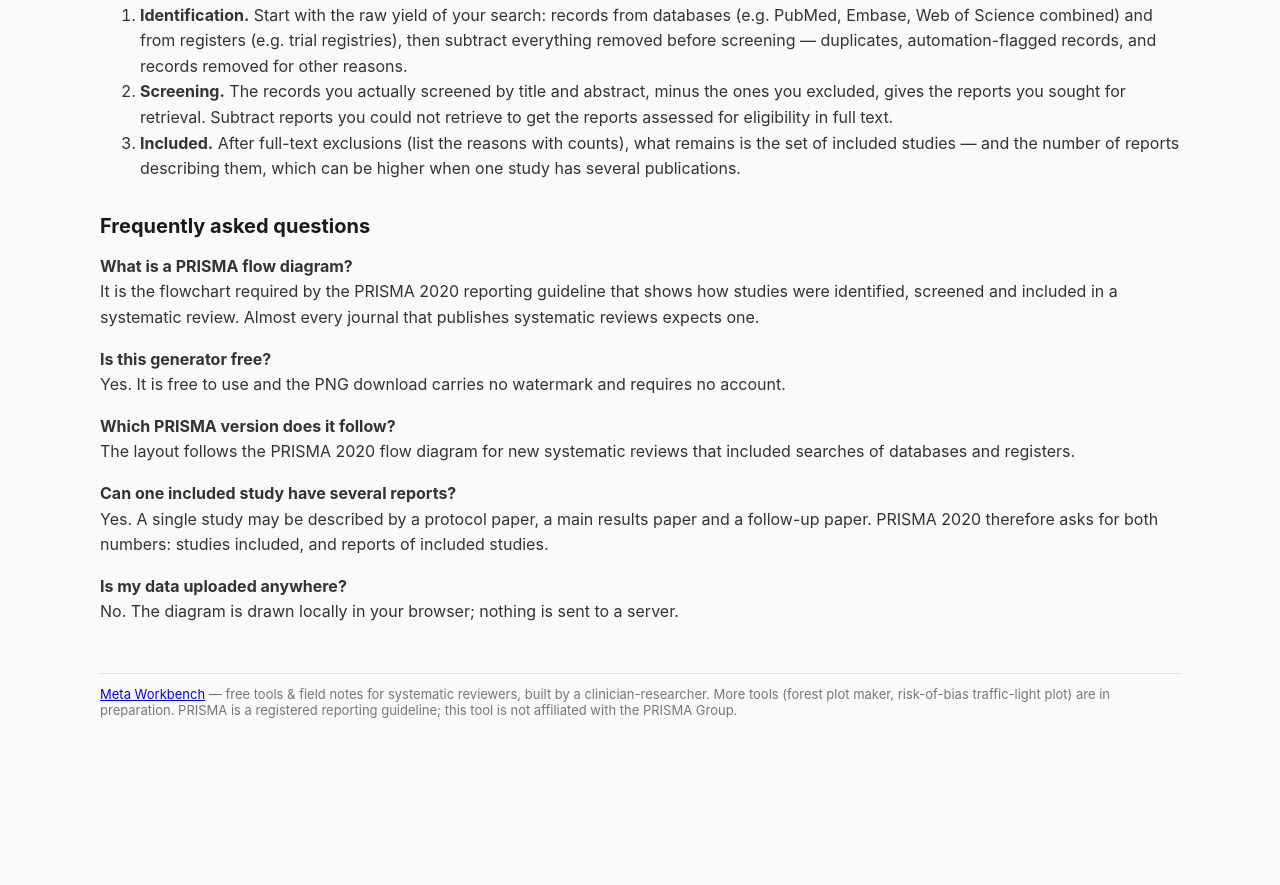
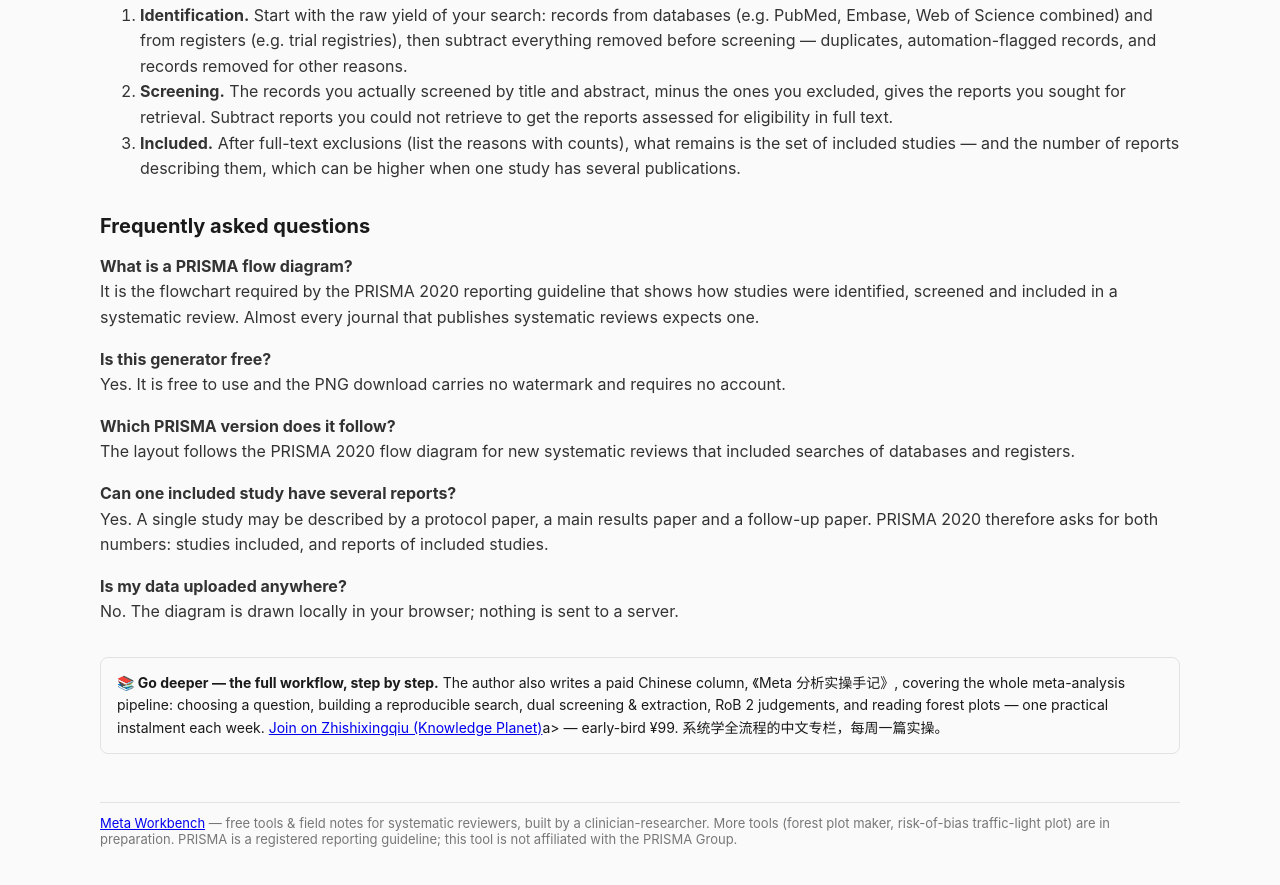
Before and after one commit to 007-cloud-star/metaworkbench, a plain HTML site: page prisma-flow-diagram-generator/index.html in a window 1280 px wide. Shown: the part 1160-2045 px from the top of the page. Before the commit the page ends 1942 px from the top, so only its background shows below. Drawn offline with Linux system fonts and the light colour scheme.

Commit message:
Add Zhishixingqiu column entry link

```diff
--- a/prisma-flow-diagram-generator/index.html
+++ b/prisma-flow-diagram-generator/index.html
@@ -107,6 +107,10 @@
     <p><strong>Is my data uploaded anywhere?</strong><br>No. The diagram is drawn locally in your browser; nothing is sent to a server.</p>
   </div>
 
+  <div style="margin:32px 0 0;padding:14px 16px;border:1px solid #e2e2e2;border-radius:8px;font-size:14px;line-height:1.6;">
+    <strong>📚 Go deeper — the full workflow, step by step.</strong> The author also writes a paid Chinese column, 《Meta 分析实操手记》, covering the whole meta-analysis pipeline: choosing a question, building a reproducible search, dual screening &amp; extraction, RoB 2 judgements, and reading forest plots — one practical instalment each week. <a href="https://wx.zsxq.com/group/15551248281522" target="_blank" rel="noopener">Join on Zhishixingqiu (Knowledge Planet)</a>a> — early-bird ¥99. 系统学全流程的中文专栏，每周一篇实操。
+  </div>
+
   <footer><a href="../index.html">Meta Workbench</a> — free tools & field notes for systematic reviewers, built by a clinician-researcher. More tools (forest plot maker, risk-of-bias traffic-light plot) are in preparation. PRISMA is a registered reporting guideline; this tool is not affiliated with the PRISMA Group.</footer>
 </div>
 
```
